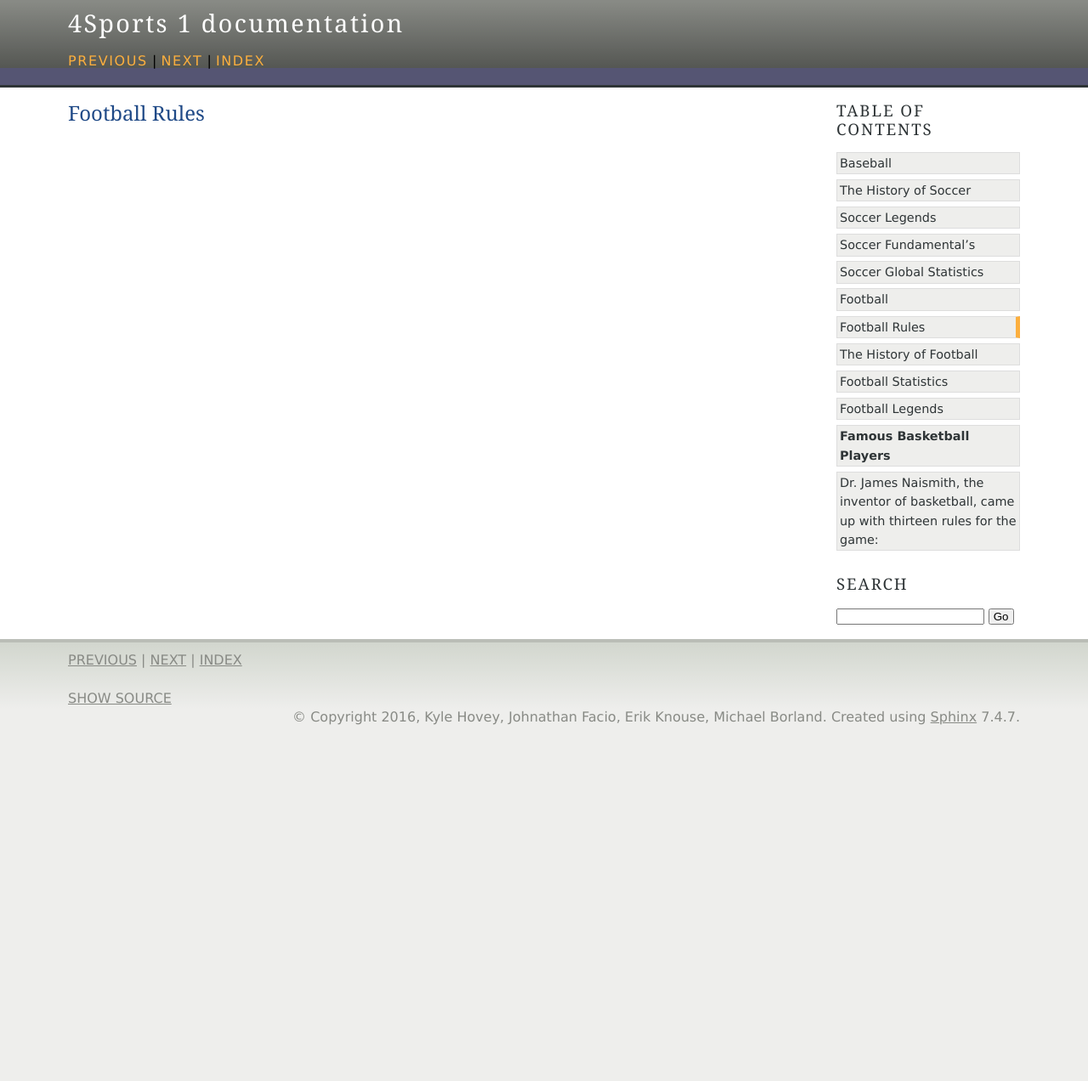
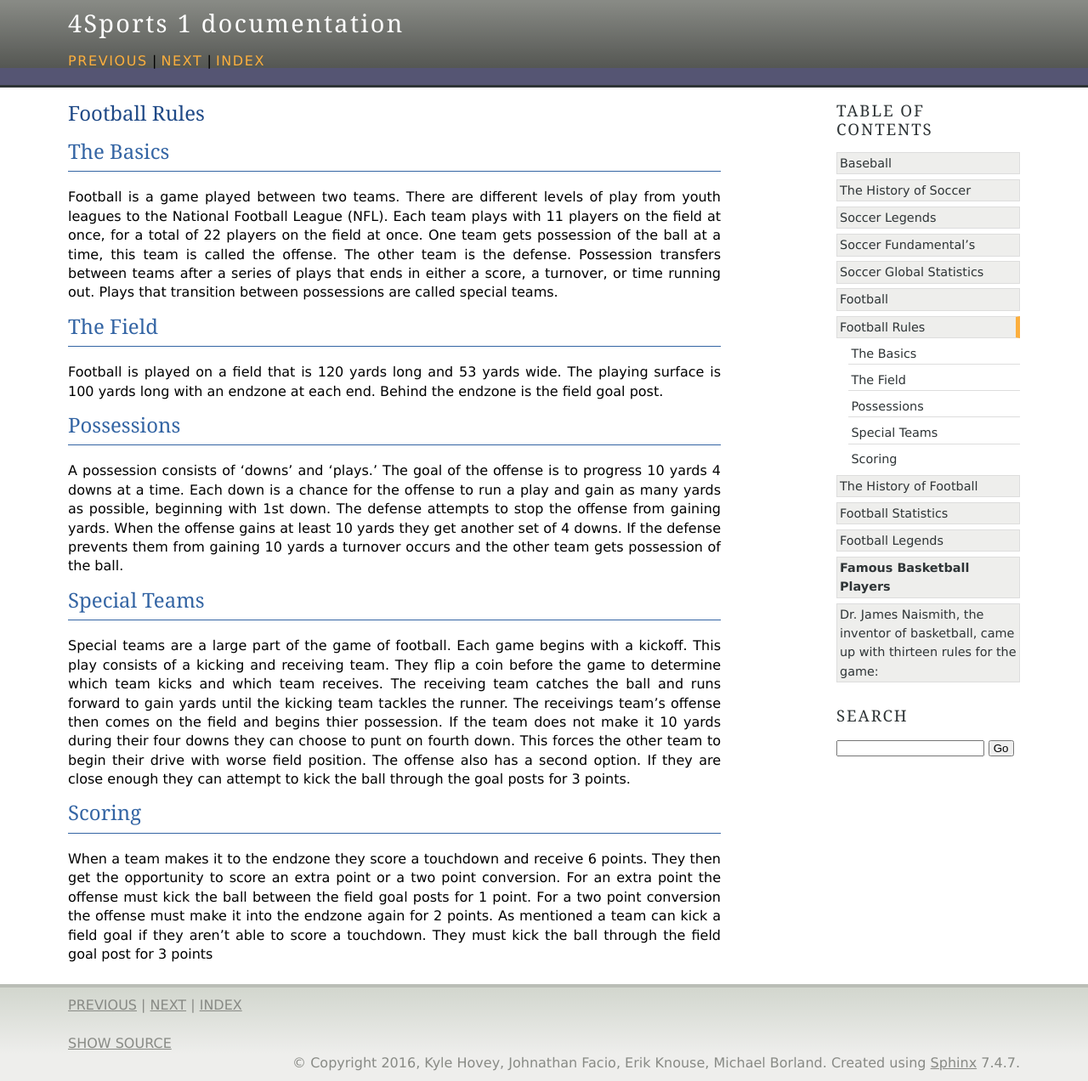
Before and after one commit to michaelborlandKeys/4Sports, a Sphinx documentation site: the page built from source/football/rules_football.rst, in a window 1280 px wide. Shown: the whole page at 85% size. Built offline with Sphinx 7.4.7, drawn with Linux system fonts in a browser that asks for light colours; before the commit the page ends 900 px from its top, so only the background shows below that.

Commit message:
Creating the Football rules page.

```diff
--- a/source/football/rules_football.rst
+++ b/source/football/rules_football.rst
@@ -1,2 +1,57 @@
 Football Rules
 ==============
+
+The Basics
+----------
+
+Football is a game played between two teams. There are different
+levels of play from youth leagues to the National Football League
+(NFL). Each team plays with 11 players on the field at once, for a
+total of 22 players on the field at once. One team gets possession
+of the ball at a time, this team is called the offense. The other
+team is the defense. Possession transfers between teams after a
+series of plays that ends in either a score, a turnover, or
+time running out. Plays that transition between possessions are
+called special teams.
+
+The Field
+---------
+Football is played on a field that is 120 yards long and 53 yards
+wide. The playing surface is 100 yards long with an endzone at each
+end. Behind the endzone is the field goal post.
+
+Possessions
+-----------
+A possession consists of 'downs' and 'plays.' The goal of the offense
+is to progress 10 yards 4 downs at a time. Each down is a chance for
+the offense to run a play and gain as many yards as possible,
+beginning with 1st down. The defense attempts to stop the offense
+from gaining yards. When the offense gains at least 10 yards they
+get another set of 4 downs. If the defense prevents them from gaining
+10 yards a turnover occurs and the other team gets possession of the
+ball.
+
+Special Teams
+-------------
+Special teams are a large part of the game of football. Each game
+begins with a kickoff. This play consists of a kicking and receiving
+team. They flip a coin before the game to determine which team kicks
+and which team receives. The receiving team catches the ball and runs
+forward to gain yards until the kicking team tackles the runner. The
+receivings team's offense then comes on the field and begins thier
+possession. If the team does not make it 10 yards during their four
+downs they can choose to punt on fourth down. This forces the other
+team to begin their drive with worse field position. The offense also
+has a second option. If they are close enough they can attempt to
+kick the ball through the goal posts for 3 points.
+
+Scoring
+-------
+When a team makes it to the endzone they score a touchdown and
+receive 6 points. They then get the opportunity to score an extra
+point or a two point conversion. For an extra point the offense must
+kick the ball between the field goal posts for 1 point. For a two
+point conversion the offense must make it into the endzone again for
+2 points. As mentioned a team can kick a field goal if they aren't
+able to score a touchdown. They must kick the ball through the field
+goal post for 3 points
```
